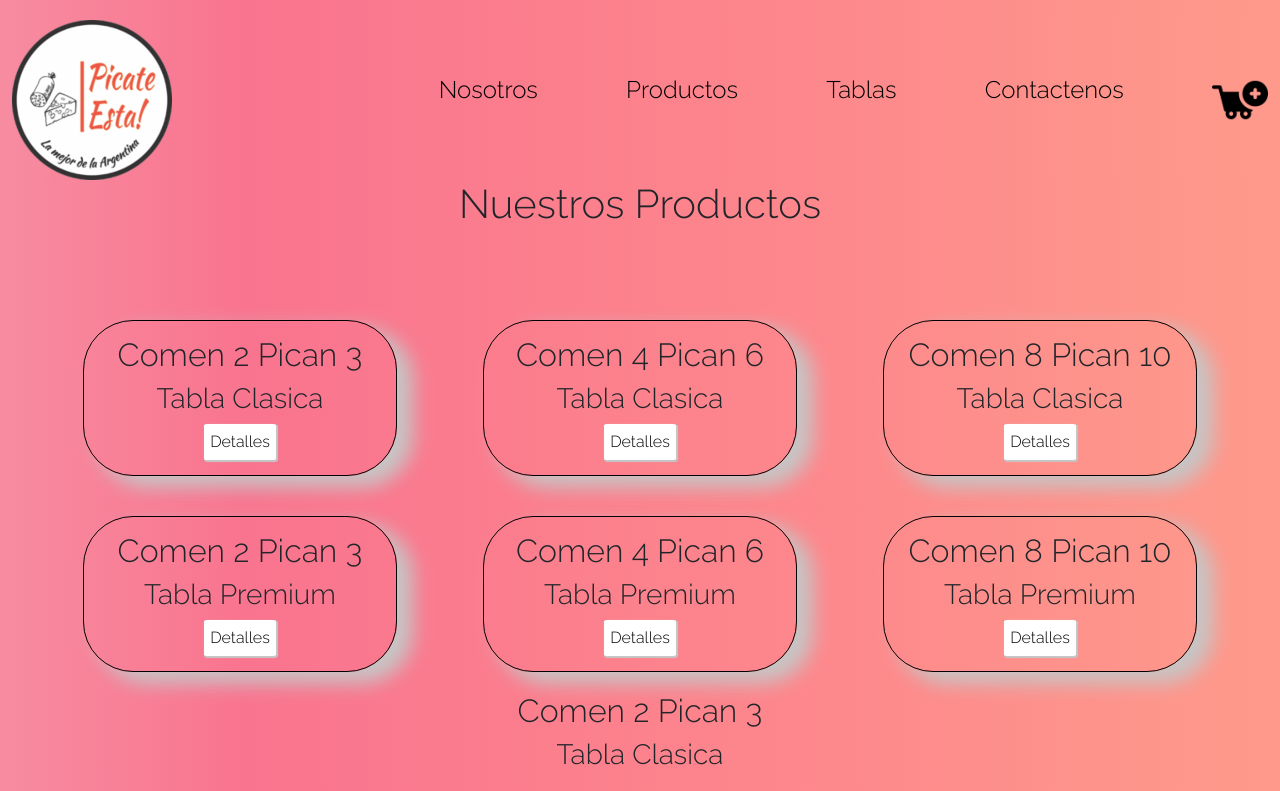
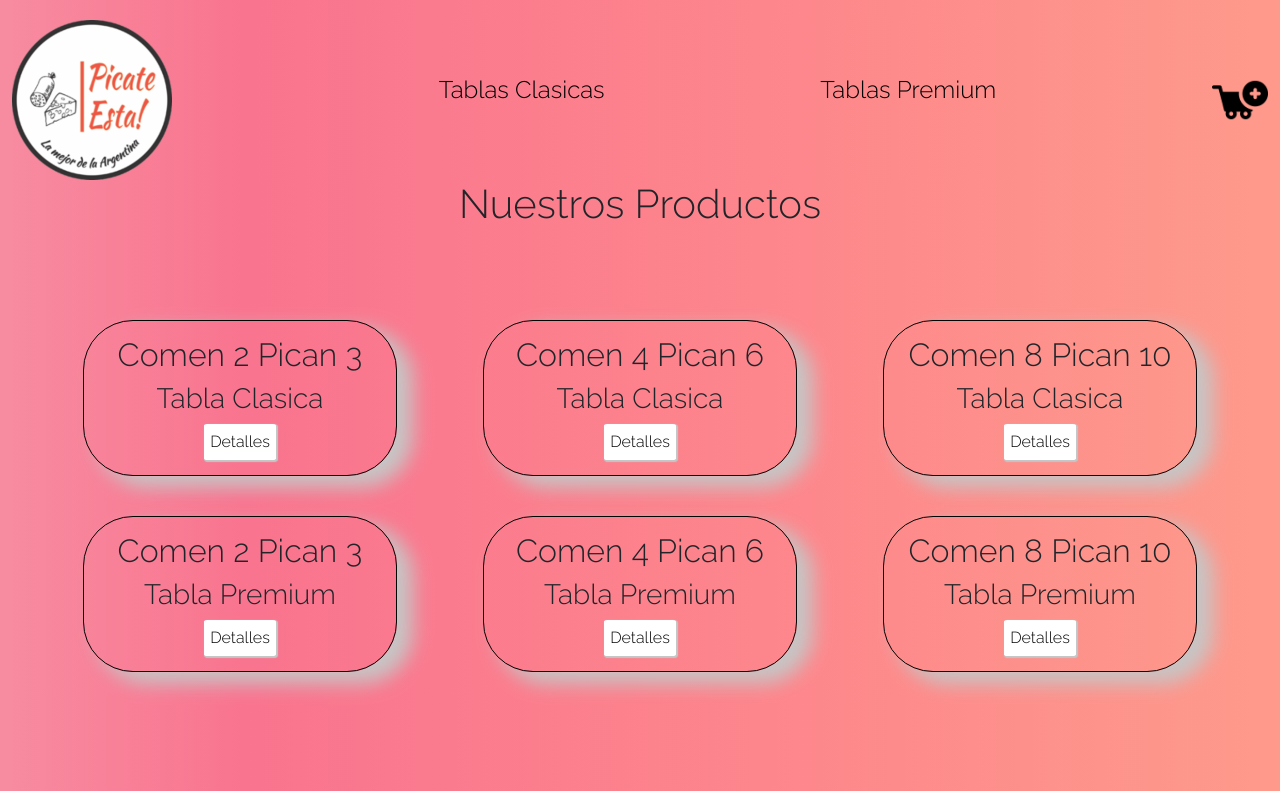
Before and after one commit to Basu22/picateOssvald, a React (Create React App) app: page / in a window 1280 px wide. Shown: the top 791 px of the page. Built offline with nearby package versions, Linux system fonts and the light colour scheme; a web font is replaced by a local one.

Commit message:
Pre Entrega Proyecto Final

```diff
--- a/src/App.jsx
+++ b/src/App.jsx
@@ -2,6 +2,7 @@ import React from 'react'
 import {NavBar} from './Componentes/NavBar/NavBar'
 import {ItemDetailContainer} from './Componentes/ItemDetailContainer/ItemDetailContainer'
 import {ItemListContainer} from './Componentes/ItemListContainer/ItemListContainer'
+import { BrowserRouter, Route, Routes } from 'react-router-dom'
 //ESTILOS SASS
 import './SCSS/styles.scss';
 
@@ -12,9 +13,17 @@ export default function App() {
   return (
     <>
     <React.StrictMode>
-      <NavBar />
-      <ItemListContainer gretting="Nuestros Productos"/>
-      <ItemDetailContainer />
+      <BrowserRouter>
+
+        <NavBar />
+
+        <Routes>
+          <Route path="/" element={<ItemListContainer gretting="Nuestros Productos"/>} />
+          <Route path="/tablas/:categoryId" element={<ItemListContainer gretting="Tabla"/>} />
+          <Route path="/detalle/:id" element={<ItemDetailContainer/>}/>
+        </Routes>
+
+      </BrowserRouter>
     </React.StrictMode>
     </>
   )
--- a/src/Componentes/Item/Item.jsx
+++ b/src/Componentes/Item/Item.jsx
@@ -1,3 +1,4 @@
+import { Link } from "react-router-dom"
 
 export const Item =({id,comen,pican,tipo,costo,venta,img})=> {
 
@@ -5,7 +6,9 @@ export const Item =({id,comen,pican,tipo,costo,venta,img})=> {
     <article key={id} className="col-3 productosItems">
         <h2>Comen {comen} Pican {pican}</h2>
         <h3>Tabla {tipo}</h3>
-        <button id={id} className="botonDetalle" >Detalles</button>
+        <Link to={`/detalle/${id}`}>
+            <button id={id} className="botonDetalle" >Detalles</button>
+        </Link>
     </article>
     )
 }
--- a/src/Componentes/ItemDetailContainer/ItemDetailContainer.jsx
+++ b/src/Componentes/ItemDetailContainer/ItemDetailContainer.jsx
@@ -1,15 +1,18 @@
 import { useState,useEffect } from 'react'
 import {ItemDetail} from '../ItemDetail/ItemDetail'
 import { GetData } from '../GetData/GetData'
+import { useParams } from 'react-router-dom'
 
 export const ItemDetailContainer=()=> {
 
     const [detalleProductos, setDetalleProductos] = useState([])
+    const { id } = useParams()
 
     useEffect(()=>{
         GetData()
             .then((data)=>{
-                setDetalleProductos(data.filter((el)=>el.id=="C2P3C"))
+                const filtro=data.filter((el)=>el.id==={id})
+                setDetalleProductos(filtro)
             })
             .catch((err)=>console.log(err))
     },[])
--- a/src/Componentes/ItemListContainer/ItemListContainer.jsx
+++ b/src/Componentes/ItemListContainer/ItemListContainer.jsx
@@ -1,24 +1,40 @@
 import { useEffect, useState } from 'react';
 import {ItemList} from '../ItemList/ItemList';
 import { GetData } from '../GetData/GetData'
+import { useParams } from 'react-router-dom';
 
 
 export const ItemListContainer=({gretting})=> {
 
+  const [loading, setLoading] = useState(false)
+
   const [productos, setProductos] = useState([])
-
+  const {categoryId} = useParams()
 
   useEffect(()=>{
-    GetData()
-      .then((data)=> setProductos(data))
-      .catch((err)=>console.log(err))
-    },[])
+    setLoading(true)
+      GetData()
+        .then((data)=> {
+          if(categoryId){
+            const filtro = data.filter((el)=>el.tipo===categoryId)
+            setProductos(filtro)
+          }else{
+            setProductos(data)
+          }
+        })
+        .catch((err)=>{
+          console.log(err)
+        })
+        .finally(()=>{
+          setLoading(false)
+        })
+    },[categoryId])
 
 
   return (
     <section className="row contenedorTitulo g-0">
-        <article className="primerTitulo"><h1>{gretting}</h1></article>
-        <ItemList productos={productos}/>
+        <article className="primerTitulo"><h1>{categoryId?gretting +" "+ categoryId:gretting}</h1></article>
+        {loading ? "loading...." : <ItemList productos={productos}/>}
     </section>
   )
 }
--- a/src/Componentes/NavBar/CartWidget.jsx
+++ b/src/Componentes/NavBar/CartWidget.jsx
@@ -1,11 +1,11 @@
+import { Link } from "react-router-dom"
+
 export const CartWidget = () => {
   return (
-    <>
-        <a href="carrito.html">
+    <Link to="/">
             <article>
-                <img className="carritoCompra" src="./img/navegador/agregar-carrito.png" alt="Carrito de Compras" loading="lazy" />
+                <img className="carritoCompra" src="../img/navegador/agregar-carrito.png" alt="Carrito de Compras" loading="lazy" />
             </article>
-        </a>
-    </>
+    </Link>
   )
 }
--- a/src/Componentes/NavBar/NavBar.jsx
+++ b/src/Componentes/NavBar/NavBar.jsx
@@ -1,4 +1,5 @@
 import { CartWidget } from './CartWidget';
+import { Link } from 'react-router-dom';
 
 export const NavBar=()=> {
   return (
@@ -6,28 +7,22 @@ export const NavBar=()=> {
         <section className="contenedorCabecera container-fluid">
             <section className="row filaHeader">
                 <section className="col-4 col-lg-4 contenedorImagen">
-                    <a href="index.html">
-                        <img className="logoCabecera" src="./img/navegador/logo.png" alt="Logo de Picate Esta" loading="lazy" />
-                    </a>
+                <Link to='/'>
+                    <img className="logoCabecera" src="../img/navegador/logo.png" alt="Logo de Picate Esta" loading="lazy" />
+                </Link>
                 </section>
                 <section className="columnaNavegador col-8 col-lg-8">
                     <nav className="contenedorNav">
                         <ul className="mb-0 px-0 listadoCabecera">
-                            <li>
-                                <a href="nosotros.html">Nosotros</a>
-                            </li>
-                            <li>
-                                <a href="productos.html">Productos</a>
-                            </li>
-                            <li>
-                                <a href="tablas.html">Tablas</a>
-                            </li>
-                            <li>
-                                <a href="contactenos.html">Contactenos</a>
-                            </li>
-                            <li>
-                                <CartWidget/>
-                            </li>
+                            <Link to="/tablas/Clasica">
+                                <li>Tablas Clasicas</li>
+                            </Link>
+                            <Link to="/tablas/Premium">
+                                <li>Tablas Premium</li>
+                            </Link>
+                            <Link to="/">
+                                <li><CartWidget/></li>
+                            </Link>
                         </ul>
                     </nav>
                 </section>
```
